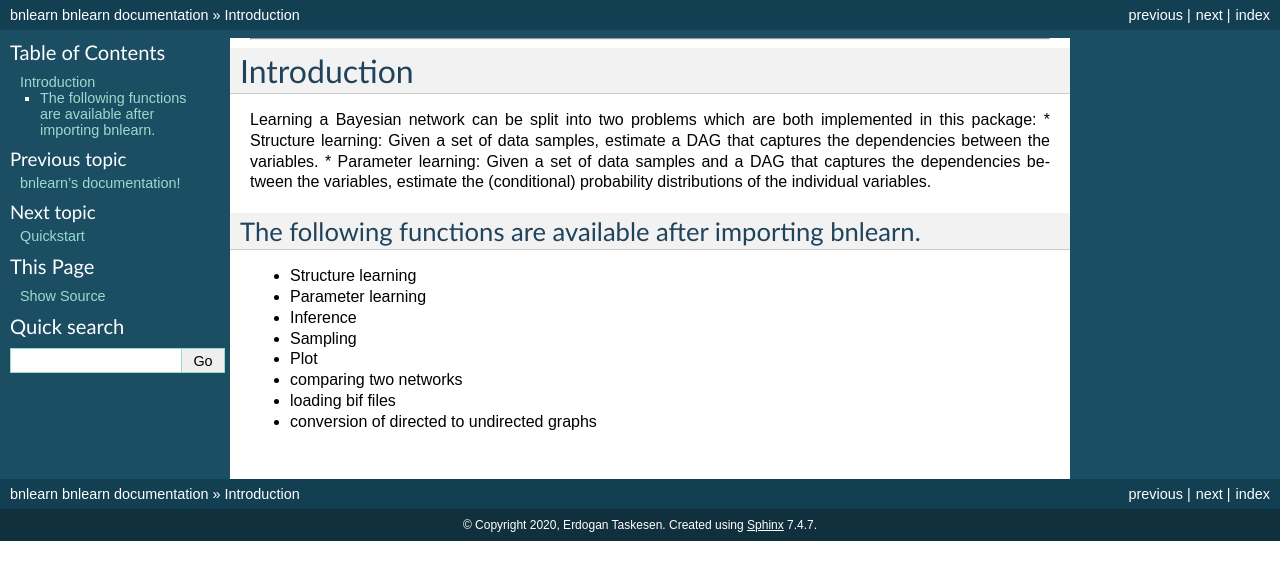
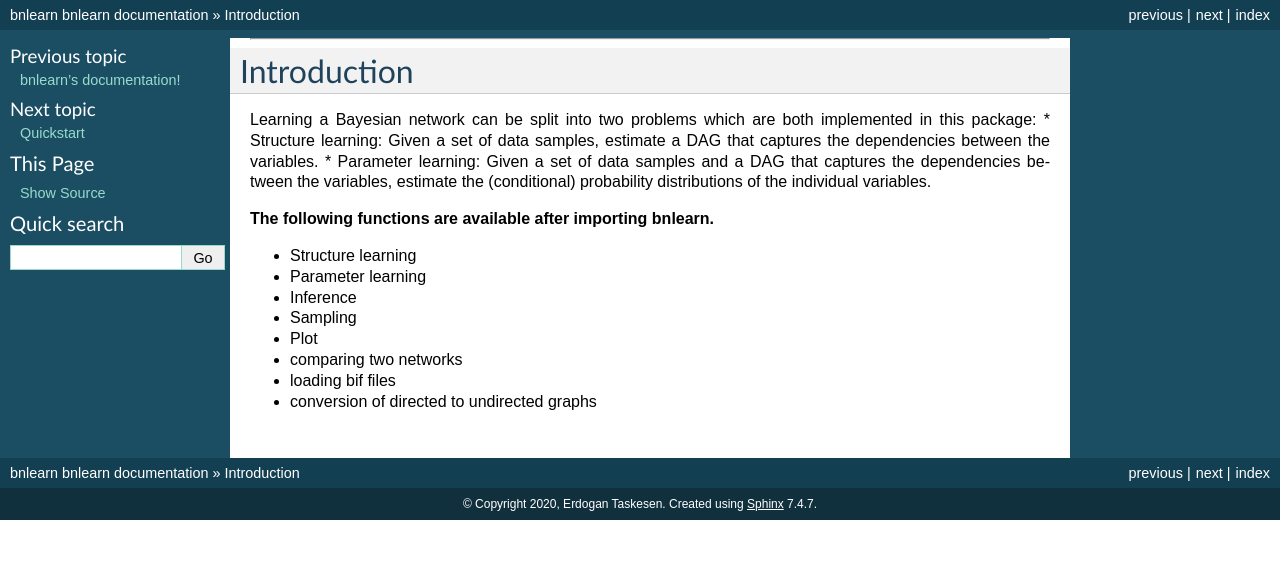
Before and after one commit to erdogant/bnlearn, a Sphinx documentation site: the page built from docs/source/Introduction.rst, in a window 1280 px wide. Shown: the top 580 px of the page. Built offline with Sphinx 7.4.7, drawn with Linux system fonts in a browser that asks for light colours.

Commit message:
Update Introduction.rst

```diff
--- a/docs/source/Introduction.rst
+++ b/docs/source/Introduction.rst
@@ -9,8 +9,7 @@
 * Structure learning: Given a set of data samples, estimate a DAG that captures the dependencies between the variables.
 * Parameter learning: Given a set of data samples and a DAG that captures the dependencies between the variables, estimate the (conditional) probability distributions of the individual variables.
 
-The following functions are available after importing bnlearn.
---------------------------------------------------------------
+**The following functions are available after importing bnlearn.**
 
 * Structure learning
 * Parameter learning
```
